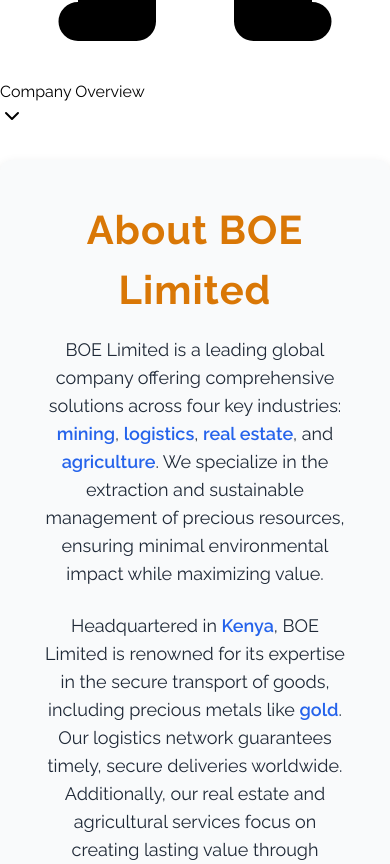
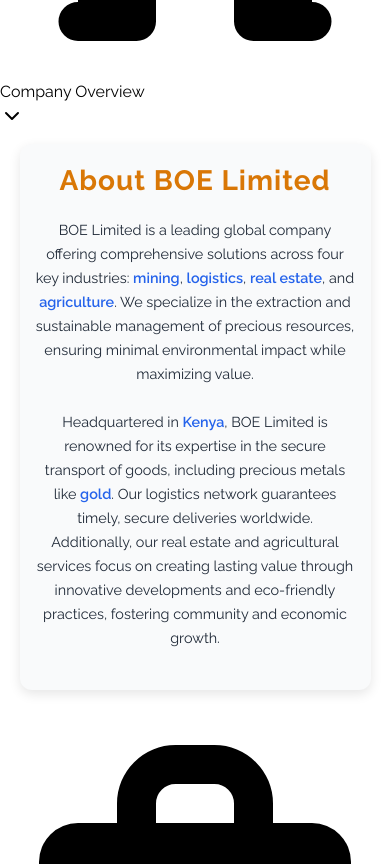
Before and after one commit to 97Fangz/BOE_Ltd_Profile, a React (Vite) app in the folder Profile/: page / in a window 390 px wide. Shown: the part 2460-3324 px from the top of the page. Built offline with nearby package versions, Linux system fonts and the light colour scheme.

Commit message:
mobile_fix

```diff
--- a/Profile/src/components/CompanyInfo.tsx
+++ b/Profile/src/components/CompanyInfo.tsx
@@ -2,8 +2,9 @@
 import styled from 'styled-components';
 
 const Section = styled.section`
-  padding: 2.5rem;
-  margin: 2rem auto;
+  padding: 1.5rem; /* Adjusted for smaller screens */
+  margin: 1.5rem auto; /* Adjusted for smaller screens */
+  width: 90%; /* Use percentage for better responsiveness */
   max-width: 800px;
   background-color: #f9fafb; /* Light background */
   box-shadow: 0 4px 12px rgba(0, 0, 0, 0.1); /* Subtle shadow */
@@ -15,21 +16,34 @@
     transform: translateY(-10px); /* Slight lift effect on hover */
     box-shadow: 0 8px 16px rgba(0, 0, 0, 0.15); /* Stronger shadow on hover */
   }
+
+  @media (max-width: 600px) {
+    padding: 1rem; /* Less padding on smaller screens */
+    margin: 1rem auto; /* Less margin on smaller screens */
+  }
 `;
 
 const Title = styled.h2`
   color: #d97706; /* Amber */
   margin-bottom: 1rem;
-  font-size: 2.5rem;
+  font-size: 2rem; /* Adjusted for better responsiveness */
   font-weight: 700;
   letter-spacing: 1px;
+
+  @media (max-width: 600px) {
+    font-size: 1.75rem; /* Smaller font size for mobile */
+  }
 `;
 
 const Text = styled.p`
   color: #1f2937; /* Darker text */
-  font-size: 1.125rem;
-  line-height: 1.75rem;
+  font-size: 1rem; /* Adjusted for better responsiveness */
+  line-height: 1.5rem; /* Adjusted line-height for better spacing */
   margin-bottom: 1.5rem;
+
+  @media (max-width: 600px) {
+    font-size: 0.9rem; /* Smaller font size for mobile */
+  }
 `;
 
 const Highlight = styled.span`
```
